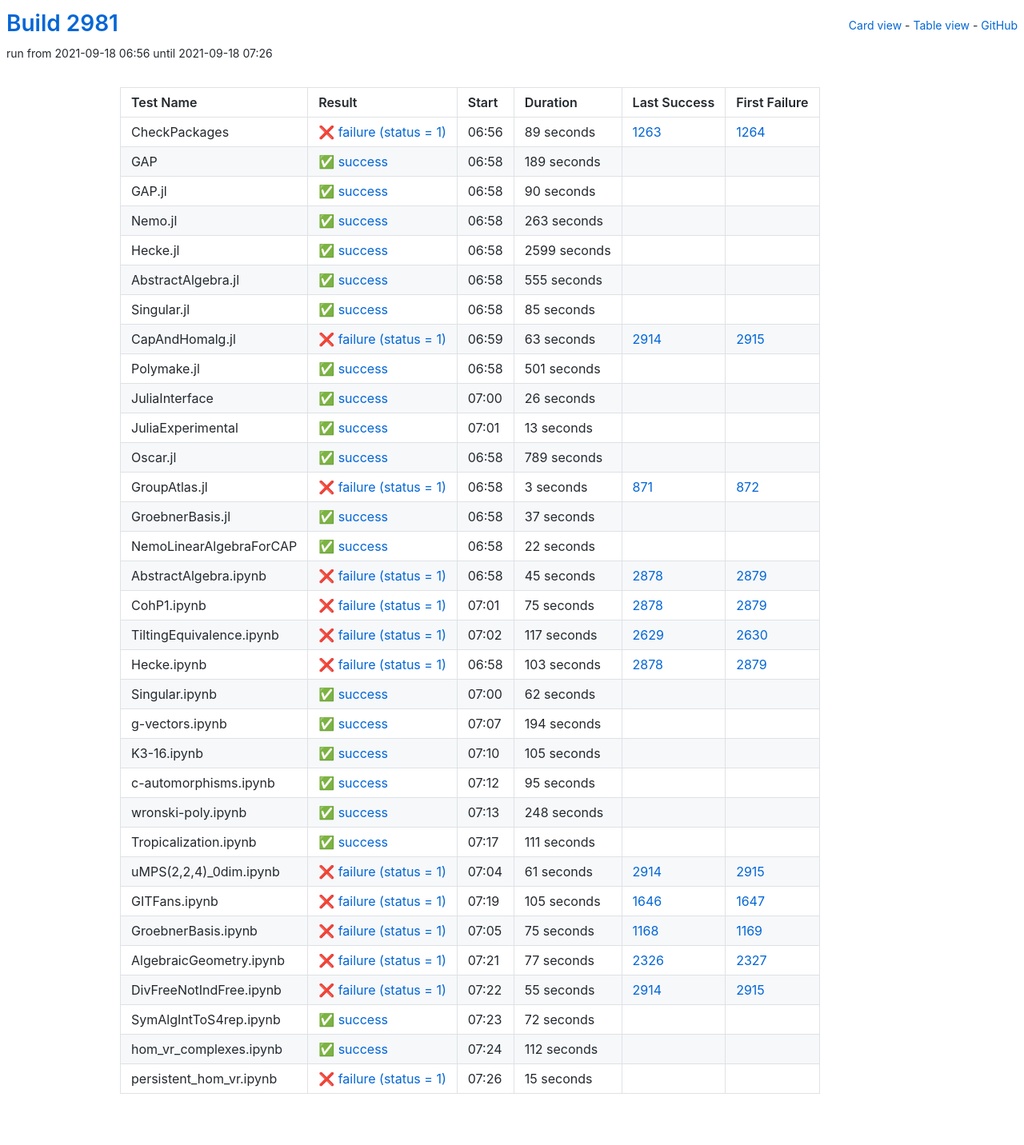
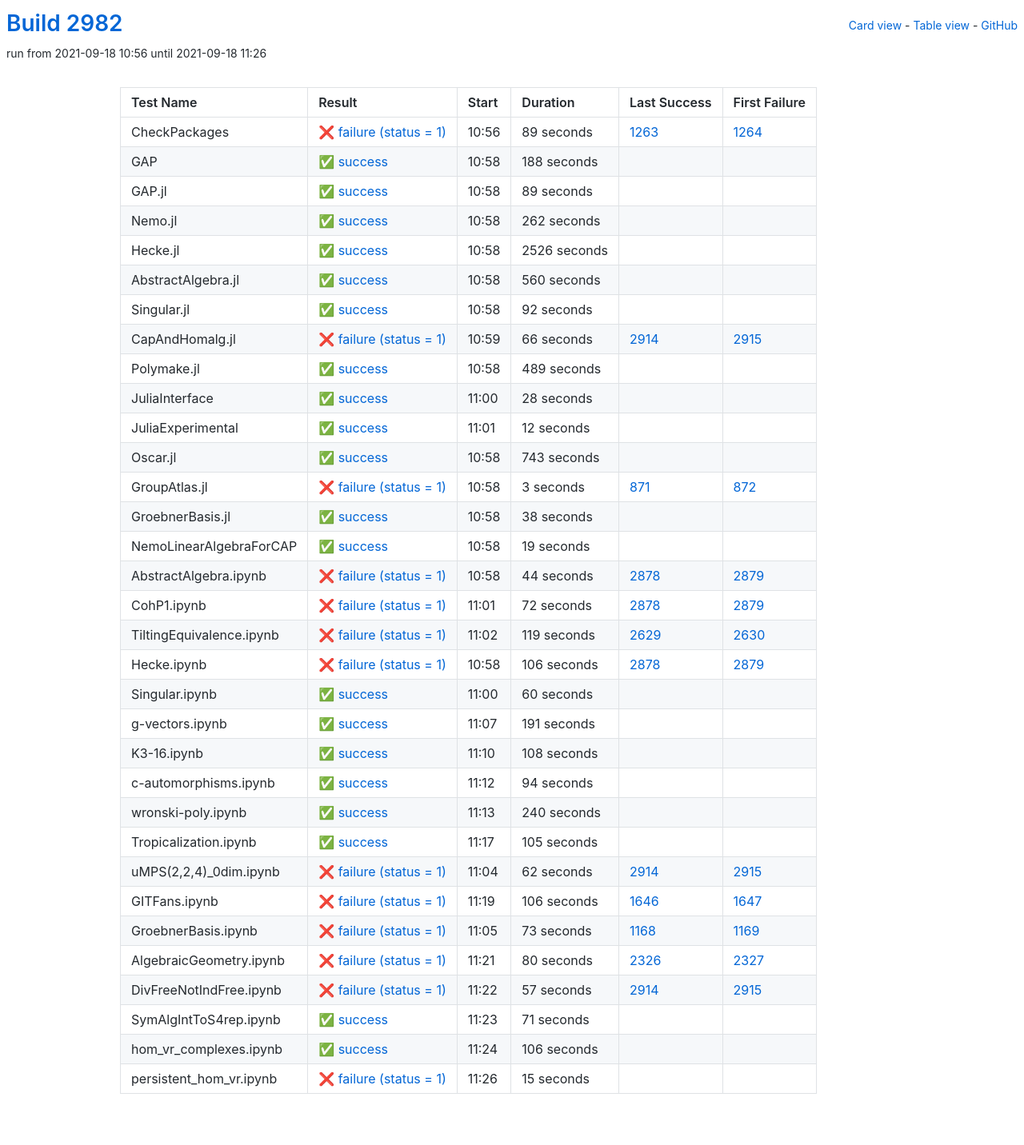
Before and after one commit to oscar-system/oscar-ci-status-stable, a Jekyll site: the page built from table.html, in a window 1280 px wide. Shown: the whole page at 80% size. Built offline with Jekyll 4.4.1, drawn with Linux system fonts in a browser that asks for light colours.

Commit message:
Build #2982

```diff
--- a/_data/ci.yml
+++ b/_data/ci.yml
@@ -1,6 +1,6 @@
 ---
-build: 2981
-build_url: https://oscarci.mathematik.uni-kl.de/job/oscar-stable/2981/
+build: 2982
+build_url: https://oscarci.mathematik.uni-kl.de/job/oscar-stable/2982/
 job: oscar-stable
 organization: oscar-system
 repo: oscar-ci-status-stable
@@ -8,8 +8,8 @@ repourl: https://github.com/oscar-system/oscar-ci-status-stable
 tests:
 - name: CheckPackages
   id: checkpackages
-  log: https://oscarci.mathematik.uni-kl.de/job/oscar-stable/2981/artifact/logs/build-2981/CheckPackages.log
-  start: 2021-09-18 06:56
+  log: https://oscarci.mathematik.uni-kl.de/job/oscar-stable/2982/artifact/logs/build-2982/CheckPackages.log
+  start: 2021-09-18 10:56
   success: false
   exitcode: 1
   status: failure
@@ -20,140 +20,140 @@ tests:
   first_failure_url: https://oscarci.mathematik.uni-kl.de/job/oscar-stable/1264/
 - name: GAP
   id: gap
-  log: https://oscarci.mathematik.uni-kl.de/job/oscar-stable/2981/artifact/logs/build-2981/GAP.log
-  start: 2021-09-18 06:58
+  log: https://oscarci.mathematik.uni-kl.de/job/oscar-stable/2982/artifact/logs/build-2982/GAP.log
+  start: 2021-09-18 10:58
   success: true
   exitcode: 0
   status: success
-  duration: 189
+  duration: 188
   last_success: false
   last_success_url:
   first_failure: false
   first_failure_url:
 - name: GAP.jl
   id: gap-jl
-  log: https://oscarci.mathematik.uni-kl.de/job/oscar-stable/2981/artifact/logs/build-2981/GAP.jl.log
-  start: 2021-09-18 06:58
+  log: https://oscarci.mathematik.uni-kl.de/job/oscar-stable/2982/artifact/logs/build-2982/GAP.jl.log
+  start: 2021-09-18 10:58
   success: true
   exitcode: 0
   status: success
-  duration: 90
+  duration: 89
   last_success: false
   last_success_url:
   first_failure: false
   first_failure_url:
 - name: Nemo.jl
   id: nemo-jl
-  log: https://oscarci.mathematik.uni-kl.de/job/oscar-stable/2981/artifact/logs/build-2981/Nemo.jl.log
-  start: 2021-09-18 06:58
+  log: https://oscarci.mathematik.uni-kl.de/job/oscar-stable/2982/artifact/logs/build-2982/Nemo.jl.log
+  start: 2021-09-18 10:58
   success: true
   exitcode: 0
   status: success
-  duration: 263
+  duration: 262
   last_success: false
   last_success_url:
   first_failure: false
   first_failure_url:
 - name: Hecke.jl
   id: hecke-jl
-  log: https://oscarci.mathematik.uni-kl.de/job/oscar-stable/2981/artifact/logs/build-2981/Hecke.jl.log
-  start: 2021-09-18 06:58
+  log: https://oscarci.mathematik.uni-kl.de/job/oscar-stable/2982/artifact/logs/build-2982/Hecke.jl.log
+  start: 2021-09-18 10:58
   success: true
   exitcode: 0
   status: success
-  duration: 2599
+  duration: 2526
   last_success: false
   last_success_url:
   first_failure: false
   first_failure_url:
 - name: AbstractAlgebra.jl
   id: abstractalgebra-jl
-  log: https://oscarci.mathematik.uni-kl.de/job/oscar-stable/2981/artifact/logs/build-2981/AbstractAlgebra.jl.log
-  start: 2021-09-18 06:58
+  log: https://oscarci.mathematik.uni-kl.de/job/oscar-stable/2982/artifact/logs/build-2982/AbstractAlgebra.jl.log
+  start: 2021-09-18 10:58
   success: true
   exitcode: 0
   status: success
-  duration: 555
+  duration: 560
   last_success: false
   last_success_url:
   first_failure: false
   first_failure_url:
 - name: Singular.jl
   id: singular-jl
-  log: https://oscarci.mathematik.uni-kl.de/job/oscar-stable/2981/artifact/logs/build-2981/Singular.jl.log
-  start: 2021-09-18 06:58
+  log: https://oscarci.mathematik.uni-kl.de/job/oscar-stable/2982/artifact/logs/build-2982/Singular.jl.log
+  start: 2021-09-18 10:58
   success: true
   exitcode: 0
   status: success
-  duration: 85
+  duration: 92
   last_success: false
   last_success_url:
   first_failure: false
   first_failure_url:
 - name: CapAndHomalg.jl
   id: capandhomalg-jl
-  log: https://oscarci.mathematik.uni-kl.de/job/oscar-stable/2981/artifact/logs/build-2981/CapAndHomalg.jl.log
-  start: 2021-09-18 06:59
+  log: https://oscarci.mathematik.uni-kl.de/job/oscar-stable/2982/artifact/logs/build-2982/CapAndHomalg.jl.log
+  start: 2021-09-18 10:59
   success: false
   exitcode: 1
   status: failure
-  duration: 63
+  duration: 66
   last_success: 2914
   last_success_url: https://oscarci.mathematik.uni-kl.de/job/oscar-stable/2914/
   first_failure: 2915
   first_failure_url: https://oscarci.mathematik.uni-kl.de/job/oscar-stable/2915/
 - name: Polymake.jl
   id: polymake-jl
-  log: https://oscarci.mathematik.uni-kl.de/job/oscar-stable/2981/artifact/logs/build-2981/Polymake.jl.log
-  start: 2021-09-18 06:58
+  log: https://oscarci.mathematik.uni-kl.de/job/oscar-stable/2982/artifact/logs/build-2982/Polymake.jl.log
+  start: 2021-09-18 10:58
   success: true
   exitcode: 0
   status: success
-  duration: 501
+  duration: 489
   last_success: false
   last_success_url:
   first_failure: false
   first_failure_url:
 - name: JuliaInterface
   id: juliainterface
-  log: https://oscarci.mathematik.uni-kl.de/job/oscar-stable/2981/artifact/logs/build-2981/JuliaInterface.log
-  start: 2021-09-18 07:00
+  log: https://oscarci.mathematik.uni-kl.de/job/oscar-stable/2982/artifact/logs/build-2982/JuliaInterface.log
+  start: 2021-09-18 11:00
   success: true
   exitcode: 0
   status: success
-  duration: 26
+  duration: 28
   last_success: false
   last_success_url:
   first_failure: false
   first_failure_url:
 - name: JuliaExperimental
   id: juliaexperimental
-  log: https://oscarci.mathematik.uni-kl.de/job/oscar-stable/2981/artifact/logs/build-2981/JuliaExperimental.log
-  start: 2021-09-18 07:01
+  log: https://oscarci.mathematik.uni-kl.de/job/oscar-stable/2982/artifact/logs/build-2982/JuliaExperimental.log
+  start: 2021-09-18 11:01
   success: true
   exitcode: 0
   status: success
-  duration: 13
+  duration: 12
   last_success: false
   last_success_url:
   first_failure: false
   first_failure_url:
 - name: Oscar.jl
   id: oscar-jl
-  log: https://oscarci.mathematik.uni-kl.de/job/oscar-stable/2981/artifact/logs/build-2981/Oscar.jl.log
-  start: 2021-09-18 06:58
+  log: https://oscarci.mathematik.uni-kl.de/job/oscar-stable/2982/artifact/logs/build-2982/Oscar.jl.log
+  start: 2021-09-18 10:58
   success: true
   exitcode: 0
   status: success
-  duration: 789
+  duration: 743
   last_success: false
   last_success_url:
   first_failure: false
   first_failure_url:
 - name: GroupAtlas.jl
   id: groupatlas-jl
-  log: https://oscarci.mathematik.uni-kl.de/job/oscar-stable/2981/artifact/logs/build-2981/GroupAtlas.jl.log
-  start: 2021-09-18 06:58
+  log: https://oscarci.mathematik.uni-kl.de/job/oscar-stable/2982/artifact/logs/build-2982/GroupAtlas.jl.log
+  start: 2021-09-18 10:58
   success: false
   exitcode: 1
   status: failure
@@ -164,104 +164,140 @@ tests:
   first_failure_url: https://oscarci.mathematik.uni-kl.de/job/oscar-stable/872/
 - name: GroebnerBasis.jl
   id: groebnerbasis-jl
-  log: https://oscarci.mathematik.uni-kl.de/job/oscar-stable/2981/artifact/logs/build-2981/GroebnerBasis.jl.log
-  start: 2021-09-18 06:58
+  log: https://oscarci.mathematik.uni-kl.de/job/oscar-stable/2982/artifact/logs/build-2982/GroebnerBasis.jl.log
+  start: 2021-09-18 10:58
   success: true
   exitcode: 0
   status: success
-  duration: 37
+  duration: 38
   last_success: false
   last_success_url:
   first_failure: false
   first_failure_url:
 - name: NemoLinearAlgebraForCAP
   id: nemolinearalgebraforcap
-  log: https://oscarci.mathematik.uni-kl.de/job/oscar-stable/2981/artifact/logs/build-2981/NemoLinearAlgebraForCAP.log
-  start: 2021-09-18 06:58
+  log: https://oscarci.mathematik.uni-kl.de/job/oscar-stable/2982/artifact/logs/build-2982/NemoLinearAlgebraForCAP.log
+  start: 2021-09-18 10:58
   success: true
   exitcode: 0
   status: success
-  duration: 22
+  duration: 19
   last_success: false
   last_success_url:
   first_failure: false
   first_failure_url:
 - name: AbstractAlgebra.ipynb
   id: abstractalgebra-ipynb
-  log: https://oscarci.mathematik.uni-kl.de/job/oscar-stable/2981/artifact/logs/build-2981/AbstractAlgebra.ipynb.log
-  start: 2021-09-18 06:58
+  log: https://oscarci.mathematik.uni-kl.de/job/oscar-stable/2982/artifact/logs/build-2982/AbstractAlgebra.ipynb.log
+  start: 2021-09-18 10:58
   success: false
   exitcode: 1
   status: failure
-  duration: 45
+  duration: 44
   last_success: 2878
   last_success_url: https://oscarci.mathematik.uni-kl.de/job/oscar-stable/2878/
   first_failure: 2879
   first_failure_url: https://oscarci.mathematik.uni-kl.de/job/oscar-stable/2879/
 - name: CohP1.ipynb
   id: cohp1-ipynb
-  log: https://oscarci.mathematik.uni-kl.de/job/oscar-stable/2981/artifact/logs/build-2981/CohP1.ipynb.log
-  start: 2021-09-18 07:01
+  log: https://oscarci.mathematik.uni-kl.de/job/oscar-stable/2982/artifact/logs/build-2982/CohP1.ipynb.log
+  start: 2021-09-18 11:01
   success: false
   exitcode: 1
   status: failure
-  duration: 75
+  duration: 72
   last_success: 2878
   last_success_url: https://oscarci.mathematik.uni-kl.de/job/oscar-stable/2878/
   first_failure: 2879
   first_failure_url: https://oscarci.mathematik.uni-kl.de/job/oscar-stable/2879/
 - name: TiltingEquivalence.ipynb
   id: tiltingequivalence-ipynb
-  log: https://oscarci.mathematik.uni-kl.de/job/oscar-stable/2981/artifact/logs/build-2981/TiltingEquivalence.ipynb.log
-  start: 2021-09-18 07:02
+  log: https://oscarci.mathematik.uni-kl.de/job/oscar-stable/2982/artifact/logs/build-2982/TiltingEquivalence.ipynb.log
+  start: 2021-09-18 11:02
   success: false
   exitcode: 1
   status: failure
-  duration: 117
+  duration: 119
   last_success: 2629
   last_success_url: https://oscarci.mathematik.uni-kl.de/job/oscar-stable/2629/
   first_failure: 2630
   first_failure_url: https://oscarci.mathematik.uni-kl.de/job/oscar-stable/2630/
 - name: Hecke.ipynb
   id: hecke-ipynb
-  log: https://oscarci.mathematik.uni-kl.de/job/oscar-stable/2981/artifact/logs/build-2981/Hecke.ipynb.log
-  start: 2021-09-18 06:58
+  log: https://oscarci.mathematik.uni-kl.de/job/oscar-stable/2982/artifact/logs/build-2982/Hecke.ipynb.log
+  start: 2021-09-18 10:58
   success: false
   exitcode: 1
   status: failure
-  duration: 103
+  duration: 106
   last_success: 2878
   last_success_url: https://oscarci.mathematik.uni-kl.de/job/oscar-stable/2878/
   first_failure: 2879
   first_failure_url: https://oscarci.mathematik.uni-kl.de/job/oscar-stable/2879/
 - name: Singular.ipynb
   id: singular-ipynb
-  log: https://oscarci.mathematik.uni-kl.de/job/oscar-stable/2981/artifact/logs/build-2981/Singular.ipynb.log
-  start: 2021-09-18 07:00
+  log: https://oscarci.mathematik.uni-kl.de/job/oscar-stable/2982/artifact/logs/build-2982/Singular.ipynb.log
+  start: 2021-09-18 11:00
   success: true
   exitcode: 0
   status: success
-  duration: 62
+  duration: 60
   last_success: false
   last_success_url:
   first_failure: false
   first_failure_url:
 - name: g-vectors.ipynb
   id: g-vectors-ipynb
-  log: https://oscarci.mathematik.uni-kl.de/job/oscar-stable/2981/artifact/logs/build-2981/g-vectors.ipynb.log
-  start: 2021-09-18 07:07
+  log: https://oscarci.mathematik.uni-kl.de/job/oscar-stable/2982/artifact/logs/build-2982/g-vectors.ipynb.log
+  start: 2021-09-18 11:07
   success: true
   exitcode: 0
   status: success
-  duration: 194
+  duration: 191
   last_success: false
   last_success_url:
   first_failure: false
   first_failure_url:
 - name: K3-16.ipynb
   id: k3-16-ipynb
-  log: https://oscarci.mathematik.uni-kl.de/job/oscar-stable/2981/artifact/logs/build-2981/K3-16.ipynb.log
-  start: 2021-09-18 07:10
+  log: https://oscarci.mathematik.uni-kl.de/job/oscar-stable/2982/artifact/logs/build-2982/K3-16.ipynb.log
+  start: 2021-09-18 11:10
+  success: true
+  exitcode: 0
+  status: success
+  duration: 108
+  last_success: false
+  last_success_url:
+  first_failure: false
+  first_failure_url:
+- name: c-automorphisms.ipynb
+  id: c-automorphisms-ipynb
+  log: https://oscarci.mathematik.uni-kl.de/job/oscar-stable/2982/artifact/logs/build-2982/c-automorphisms.ipynb.log
+  start: 2021-09-18 11:12
+  success: true
+  exitcode: 0
+  status: success
+  duration: 94
+  last_success: false
+  last_success_url:
+  first_failure: false
+  first_failure_url:
+- name: wronski-poly.ipynb
+  id: wronski-poly-ipynb
+  log: https://oscarci.mathematik.uni-kl.de/job/oscar-stable/2982/artifact/logs/build-2982/wronski-poly.ipynb.log
+  start: 2021-09-18 11:13
+  success: true
+  exitcode: 0
+  status: success
+  duration: 240
+  last_success: false
+  last_success_url:
+  first_failure: false
+  first_failure_url:
+- name: Tropicalization.ipynb
+  id: tropicalization-ipynb
+  log: https://oscarci.mathematik.uni-kl.de/job/oscar-stable/2982/artifact/logs/build-2982/Tropicalization.ipynb.log
+  start: 2021-09-18 11:17
   success: true
   exitcode: 0
   status: success
@@ -270,130 +306,94 @@ tests:
   last_success_url:
   first_failure: false
   first_failure_url:
-- name: c-automorphisms.ipynb
-  id: c-automorphisms-ipynb
-  log: https://oscarci.mathematik.uni-kl.de/job/oscar-stable/2981/artifact/logs/build-2981/c-automorphisms.ipynb.log
-  start: 2021-09-18 07:12
-  success: true
-  exitcode: 0
-  status: success
-  duration: 95
-  last_success: false
-  last_success_url:
-  first_failure: false
-  first_failure_url:
-- name: wronski-poly.ipynb
-  id: wronski-poly-ipynb
-  log: https://oscarci.mathematik.uni-kl.de/job/oscar-stable/2981/artifact/logs/build-2981/wronski-poly.ipynb.log
-  start: 2021-09-18 07:13
-  success: true
-  exitcode: 0
-  status: success
-  duration: 248
-  last_success: false
-  last_success_url:
-  first_failure: false
-  first_failure_url:
-- name: Tropicalization.ipynb
-  id: tropicalization-ipynb
-  log: https://oscarci.mathematik.uni-kl.de/job/oscar-stable/2981/artifact/logs/build-2981/Tropicalization.ipynb.log
-  start: 2021-09-18 07:17
-  success: true
-  exitcode: 0
-  status: success
-  duration: 111
-  last_success: false
-  last_success_url:
-  first_failure: false
-  first_failure_url:
 - name: uMPS(2,2,4)_0dim.ipynb
   id: umps-2-2-4-0dim-ipynb
-  log: https://oscarci.mathematik.uni-kl.de/job/oscar-stable/2981/artifact/logs/build-2981/uMPS-2-2-4-_0dim.ipynb.log
-  start: 2021-09-18 07:04
+  log: https://oscarci.mathematik.uni-kl.de/job/oscar-stable/2982/artifact/logs/build-2982/uMPS-2-2-4-_0dim.ipynb.log
+  start: 2021-09-18 11:04
   success: false
   exitcode: 1
   status: failure
-  duration: 61
+  duration: 62
   last_success: 2914
   last_success_url: https://oscarci.mathematik.uni-kl.de/job/oscar-stable/2914/
   first_failure: 2915
   first_failure_url: https://oscarci.mathematik.uni-kl.de/job/oscar-stable/2915/
 - name: GITFans.ipynb
   id: gitfans-ipynb
-  log: https://oscarci.mathematik.uni-kl.de/job/oscar-stable/2981/artifact/logs/build-2981/GITFans.ipynb.log
-  start: 2021-09-18 07:19
+  log: https://oscarci.mathematik.uni-kl.de/job/oscar-stable/2982/artifact/logs/build-2982/GITFans.ipynb.log
+  start: 2021-09-18 11:19
   success: false
   exitcode: 1
   status: failure
-  duration: 105
+  duration: 106
   last_success: 1646
   last_success_url: https://oscarci.mathematik.uni-kl.de/job/oscar-stable/1646/
   first_failure: 1647
   first_failure_url: https://oscarci.mathematik.uni-kl.de/job/oscar-stable/1647/
 - name: GroebnerBasis.ipynb
   id: groebnerbasis-ipynb
-  log: https://oscarci.mathematik.uni-kl.de/job/oscar-stable/2981/artifact/logs/build-2981/GroebnerBasis.ipynb.log
-  start: 2021-09-18 07:05
+  log: https://oscarci.mathematik.uni-kl.de/job/oscar-stable/2982/artifact/logs/build-2982/GroebnerBasis.ipynb.log
+  start: 2021-09-18 11:05
   success: false
   exitcode: 1
   status: failure
-  duration: 75
+  duration: 73
   last_success: 1168
   last_success_url: https://oscarci.mathematik.uni-kl.de/job/oscar-stable/1168/
   first_failure: 1169
   first_failure_url: https://oscarci.mathematik.uni-kl.de/job/oscar-stable/1169/
 - name: AlgebraicGeometry.ipynb
   id: algebraicgeometry-ipynb
-  log: https://oscarci.mathematik.uni-kl.de/job/oscar-stable/2981/artifact/logs/build-2981/AlgebraicGeometry.ipynb.log
-  start: 2021-09-18 07:21
+  log: https://oscarci.mathematik.uni-kl.de/job/oscar-stable/2982/artifact/logs/build-2982/AlgebraicGeometry.ipynb.log
+  start: 2021-09-18 11:21
   success: false
   exitcode: 1
   status: failure
-  duration: 77
+  duration: 80
   last_success: 2326
   last_success_url: https://oscarci.mathematik.uni-kl.de/job/oscar-stable/2326/
   first_failure: 2327
   first_failure_url: https://oscarci.mathematik.uni-kl.de/job/oscar-stable/2327/
 - name: DivFreeNotIndFree.ipynb
   id: divfreenotindfree-ipynb
-  log: https://oscarci.mathematik.uni-kl.de/job/oscar-stable/2981/artifact/logs/build-2981/DivFreeNotIndFree.ipynb.log
-  start: 2021-09-18 07:22
+  log: https://oscarci.mathematik.uni-kl.de/job/oscar-stable/2982/artifact/logs/build-2982/DivFreeNotIndFree.ipynb.log
+  start: 2021-09-18 11:22
   success: false
   exitcode: 1
   status: failure
-  duration: 55
+  duration: 57
   last_success: 2914
   last_success_url: https://oscarci.mathematik.uni-kl.de/job/oscar-stable/2914/
   first_failure: 2915
   first_failure_url: https://oscarci.mathematik.uni-kl.de/job/oscar-stable/2915/
 - name: SymAlgIntToS4rep.ipynb
   id: symalginttos4rep-ipynb
-  log: https://oscarci.mathematik.uni-kl.de/job/oscar-stable/2981/artifact/logs/build-2981/SymAlgIntToS4rep.ipynb.log
-  start: 2021-09-18 07:23
+  log: https://oscarci.mathematik.uni-kl.de/job/oscar-stable/2982/artifact/logs/build-2982/SymAlgIntToS4rep.ipynb.log
+  start: 2021-09-18 11:23
   success: true
   exitcode: 0
   status: success
-  duration: 72
+  duration: 71
   last_success: false
   last_success_url:
   first_failure: false
   first_failure_url:
 - name: hom_vr_complexes.ipynb
   id: hom-vr-complexes-ipynb
-  log: https://oscarci.mathematik.uni-kl.de/job/oscar-stable/2981/artifact/logs/build-2981/hom_vr_complexes.ipynb.log
-  start: 2021-09-18 07:24
+  log: https://oscarci.mathematik.uni-kl.de/job/oscar-stable/2982/artifact/logs/build-2982/hom_vr_complexes.ipynb.log
+  start: 2021-09-18 11:24
   success: true
   exitcode: 0
   status: success
-  duration: 112
+  duration: 106
   last_success: false
   last_success_url:
   first_failure: false
   first_failure_url:
 - name: persistent_hom_vr.ipynb
   id: persistent-hom-vr-ipynb
-  log: https://oscarci.mathematik.uni-kl.de/job/oscar-stable/2981/artifact/logs/build-2981/persistent_hom_vr.ipynb.log
-  start: 2021-09-18 07:26
+  log: https://oscarci.mathematik.uni-kl.de/job/oscar-stable/2982/artifact/logs/build-2982/persistent_hom_vr.ipynb.log
+  start: 2021-09-18 11:26
   success: false
   exitcode: 1
   status: failure
```
Also changed, not shown: README.md.
